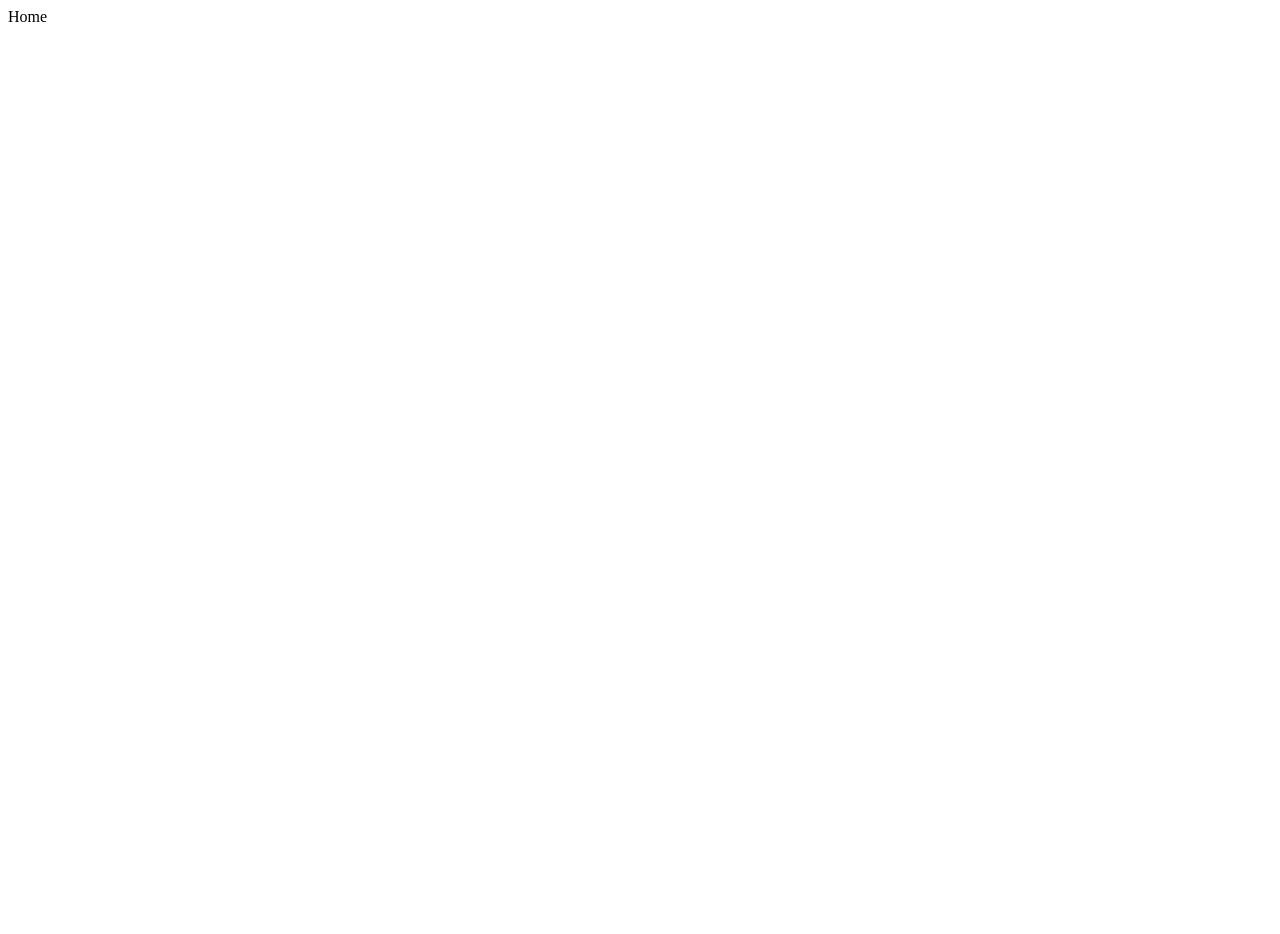
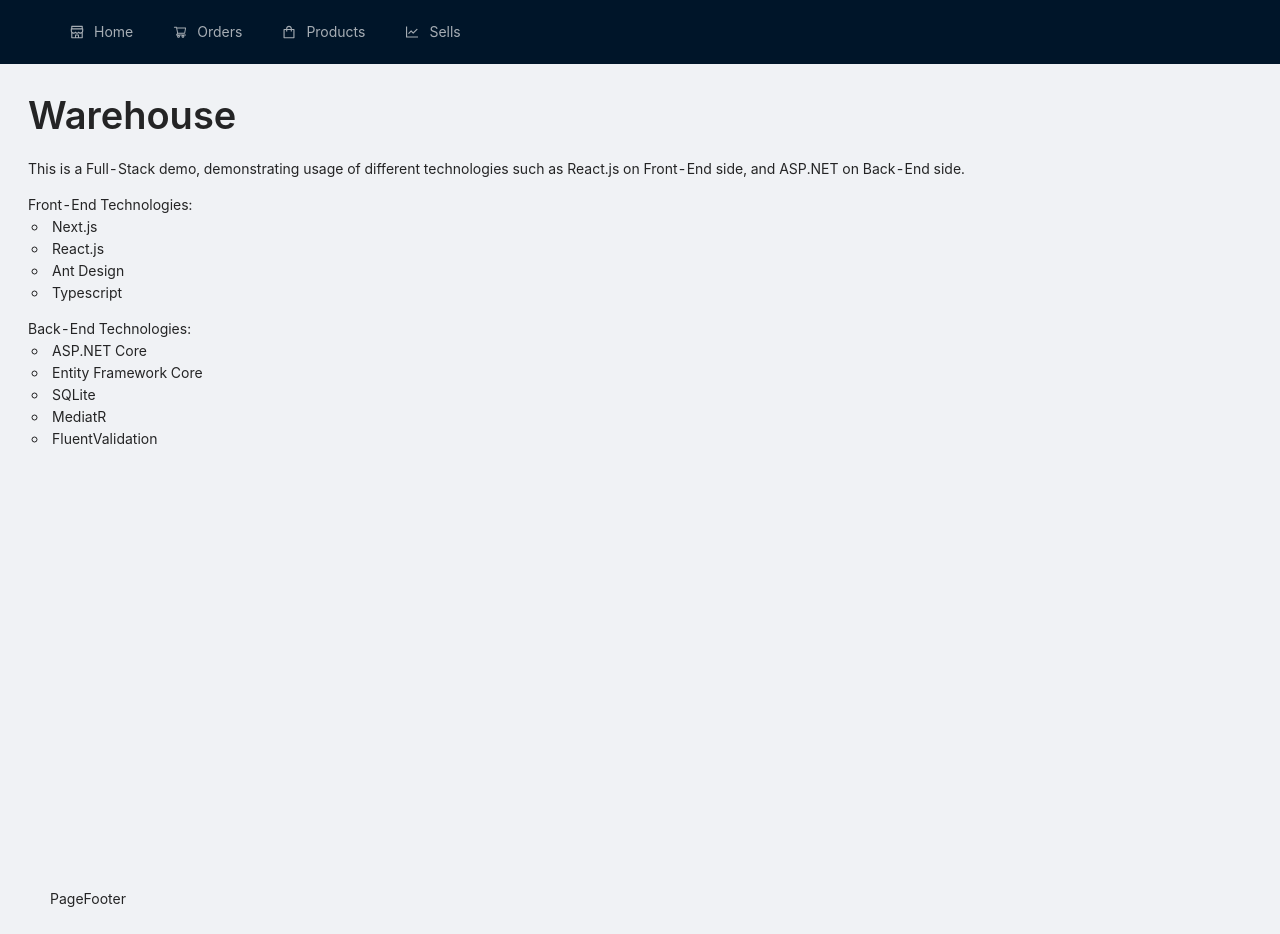
Before and after one commit to siavashserver/demo_fullstack_warehouse, a Next.js app in the folder frontend/: page / in a window 1280 px wide. Before the commit the page ends 800 px from the top, so only its background shows below. Built offline with nearby package versions, Linux system fonts and the light colour scheme.

Commit message:
Initial Ant Design setup.

```diff
--- /dev/null
+++ b/frontend/components/PageContent.tsx
@@ -0,0 +1,11 @@
+import React from "react";
+
+import { Layout } from "antd";
+
+const { Content } = Layout;
+
+const PageContent: React.FC<React.PropsWithChildren> = (props) => {
+  return <Content className="page-contents">{props.children}</Content>;
+};
+
+export default PageContent;
--- /dev/null
+++ b/frontend/components/PageFooter.tsx
@@ -0,0 +1,11 @@
+import React from "react";
+
+import { Layout } from "antd";
+
+const { Footer } = Layout;
+
+const PageFooter = () => {
+  return <Footer>PageFooter</Footer>;
+};
+
+export default PageFooter;
--- /dev/null
+++ b/frontend/components/PageHeader.tsx
@@ -0,0 +1,87 @@
+import React from "react";
+
+import { Layout, Menu, MenuProps } from "antd";
+import {
+  LineChartOutlined,
+  ShopOutlined,
+  ShoppingCartOutlined,
+  ShoppingOutlined,
+} from "@ant-design/icons";
+import Link from "next/link";
+
+const { Header } = Layout;
+
+const menuItems: MenuProps["items"] = [
+  {
+    label: (
+      <Link href="/">
+        <a>Home</a>
+      </Link>
+    ),
+    key: "home",
+    icon: <ShopOutlined />,
+  },
+  {
+    label: "Orders",
+    key: "orders",
+    icon: <ShoppingCartOutlined />,
+    children: [
+      {
+        label: (
+          <Link href="/CustomerOrders">
+            <a>Customer Orders</a>
+          </Link>
+        ),
+        key: "customer_orders",
+      },
+    ],
+  },
+  {
+    label: "Products",
+    key: "products",
+    icon: <ShoppingOutlined />,
+    children: [
+      {
+        label: (
+          <Link href="/ProductsSummary">
+            <a>Products Summary</a>
+          </Link>
+        ),
+        key: "products_summary",
+      },
+    ],
+  },
+  {
+    label: "Sells",
+    key: "sells",
+    icon: <LineChartOutlined />,
+    children: [
+      {
+        label: (
+          <Link href="/MonthlyGrossRevenue">
+            <a>Monthly Gross Revenue</a>
+          </Link>
+        ),
+        key: "monthly_gross_revenue",
+      },
+      {
+        label: (
+          <Link href="/ProductsAvailablity">
+            <a>Products Availablity</a>
+          </Link>
+        ),
+        key: "products_availablity",
+      },
+    ],
+  },
+];
+
+const PageHeader = () => {
+  return (
+    <Header>
+      <Menu theme="dark" mode="horizontal" items={menuItems} />
+    </Header>
+  );
+};
+
+export default PageHeader;
--- /dev/null
+++ b/frontend/layouts/BasePageLayout.tsx
@@ -0,0 +1,22 @@
+import React from "react";
+
+import { Layout } from "antd";
+import PageHeader from "../components/PageHeader";
+import PageFooter from "../components/PageFooter";
+import PageContent from "../components/PageContent";
+
+const { Footer, Content } = Layout;
+
+const BasePageLayout: React.FC<React.PropsWithChildren> = (props) => {
+  return (
+    <>
+      <Layout>
+        <PageHeader />
+        <PageContent>{props.children}</PageContent>
+        <PageFooter />
+      </Layout>
+    </>
+  );
+};
+
+export default BasePageLayout;
--- a/frontend/package.json
+++ b/frontend/package.json
@@ -9,9 +9,12 @@
     "lint": "next lint"
   },
   "dependencies": {
+    "@ant-design/icons": "^4.7.0",
+    "antd": "^4.21.4",
     "next": "12.2.0",
     "react": "18.2.0",
-    "react-dom": "18.2.0"
+    "react-dom": "18.2.0",
+    "sass": "^1.53.0"
   },
   "devDependencies": {
     "@types/node": "18.0.0",
--- a/frontend/pages/_app.tsx
+++ b/frontend/pages/_app.tsx
@@ -1,7 +1,19 @@
+// Import Ant Design styles
+import "antd/dist/antd.css";
+// Import global styles
+import "../styles/global.scss";
+
 import type { AppProps } from "next/app";
+import BasePageLayout from "../layouts/BasePageLayout";
 
 function MyApp({ Component, pageProps }: AppProps) {
-  return <Component {...pageProps} />;
+  return (
+    <>
+      <BasePageLayout>
+        <Component {...pageProps} />
+      </BasePageLayout>
+    </>
+  );
 }
 
 export default MyApp;
--- a/frontend/pages/index.tsx
+++ b/frontend/pages/index.tsx
@@ -1,7 +1,41 @@
+import { Typography } from "antd";
 import type { NextPage } from "next";
+import Head from "next/head";
+
+const { Paragraph, Title } = Typography;
 
 const Home: NextPage = () => {
-  return <div>Home</div>;
+  return (
+    <>
+      <Head>
+        <title>Home</title>
+      </Head>
+      <Title>Warehouse</Title>
+      <Paragraph>
+        This is a Full-Stack demo, demonstrating usage of different technologies
+        such as React.js on Front-End side, and ASP.NET on Back-End side.
+      </Paragraph>
+      <Paragraph>
+        Front-End Technologies:
+        <ul>
+          <li>Next.js</li>
+          <li>React.js</li>
+          <li>Ant Design</li>
+          <li>Typescript</li>
+        </ul>
+      </Paragraph>
+      <Paragraph>
+        Back-End Technologies:
+        <ul>
+          <li>ASP.NET Core</li>
+          <li>Entity Framework Core</li>
+          <li>SQLite</li>
+          <li>MediatR</li>
+          <li>FluentValidation</li>
+        </ul>
+      </Paragraph>
+    </>
+  );
 };
 
 export default Home;
--- /dev/null
+++ b/frontend/styles/global.scss
@@ -0,0 +1,4 @@
+.page-contents {
+    padding: 2em;
+    min-height: 100vh;
+}
```
Also changed, not shown: 1 other file (tests, documents, lock files or other folders).
